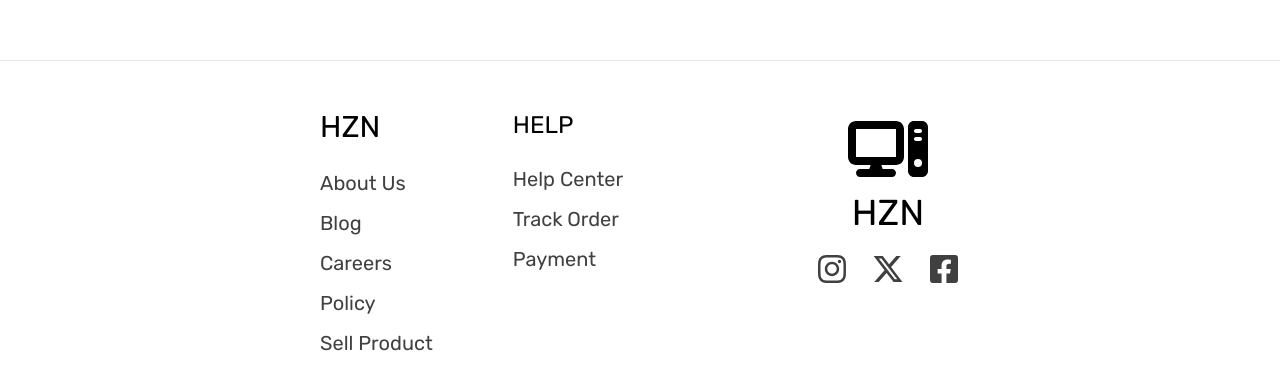
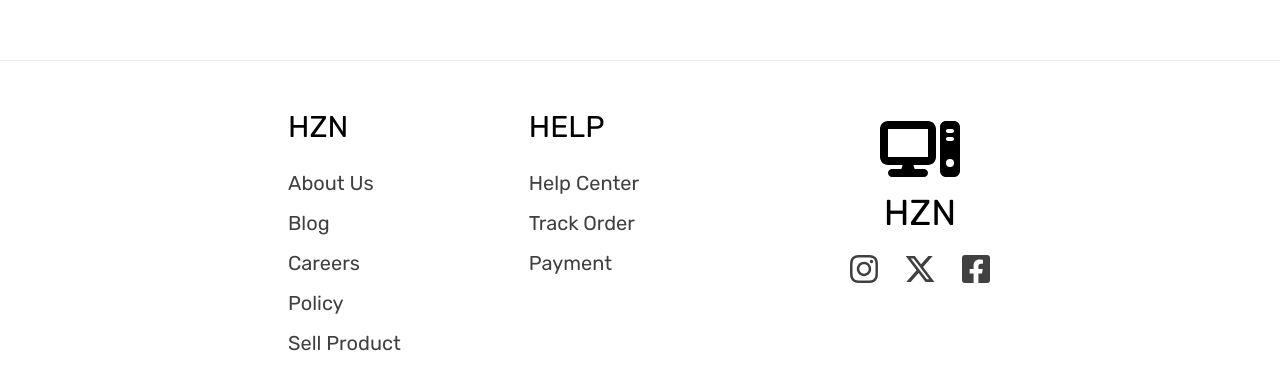
Before and after one commit to randhysatrio/heizenberg-next, a Next.js app: page / in a window 1280 px wide. Shown: the part 860-1249 px from the top of the page. Built offline with nearby package versions, Linux system fonts and the light colour scheme; no server answers.

Commit message:
footer updated again

```diff
--- a/src/app/_components/Footer/index.tsx
+++ b/src/app/_components/Footer/index.tsx
@@ -5,8 +5,8 @@ import { FaComputer, FaXTwitter } from 'react-icons/fa6';
 
 export default function Footer() {
   return (
-    <footer className="flex w-full justify-between gap-6 border-t px-5 py-8 sm:px-20 lg:px-80 lg:py-12">
-      <section className="grid grid-cols-2 gap-6 sm:gap-20">
+    <footer className="flex w-full justify-between gap-6 border-t px-5 py-8 sm:px-20 lg:px-72 lg:py-12">
+      <section className="grid grid-cols-2 gap-6 sm:gap-20 lg:gap-32">
         <div className="col-span-1 flex flex-col gap-4 lg:gap-6">
           <h3 className="font-rubik-bold text-xl sm:text-2xl lg:text-3xl">
             HZN
@@ -46,7 +46,9 @@ export default function Footer() {
           </section>
         </div>
         <div className="col-span-1 flex flex-col gap-4 lg:gap-6">
-          <h3 className="font-rubik-bold text-xl sm:text-2xl">HELP</h3>
+          <h3 className="font-rubik-bold text-xl sm:text-2xl lg:text-3xl">
+            HELP
+          </h3>
 
           <section className="flex w-full flex-col gap-1 lg:gap-3">
             <ClickableText
```
